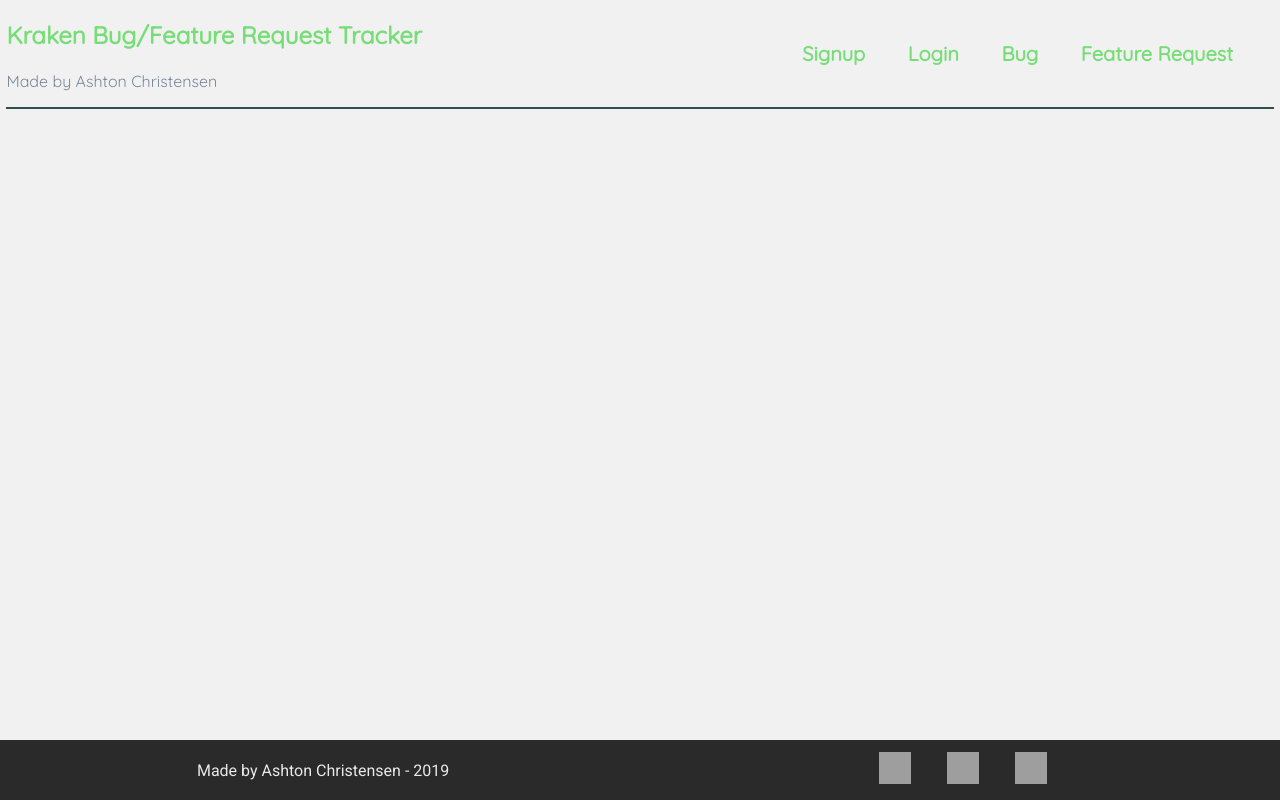
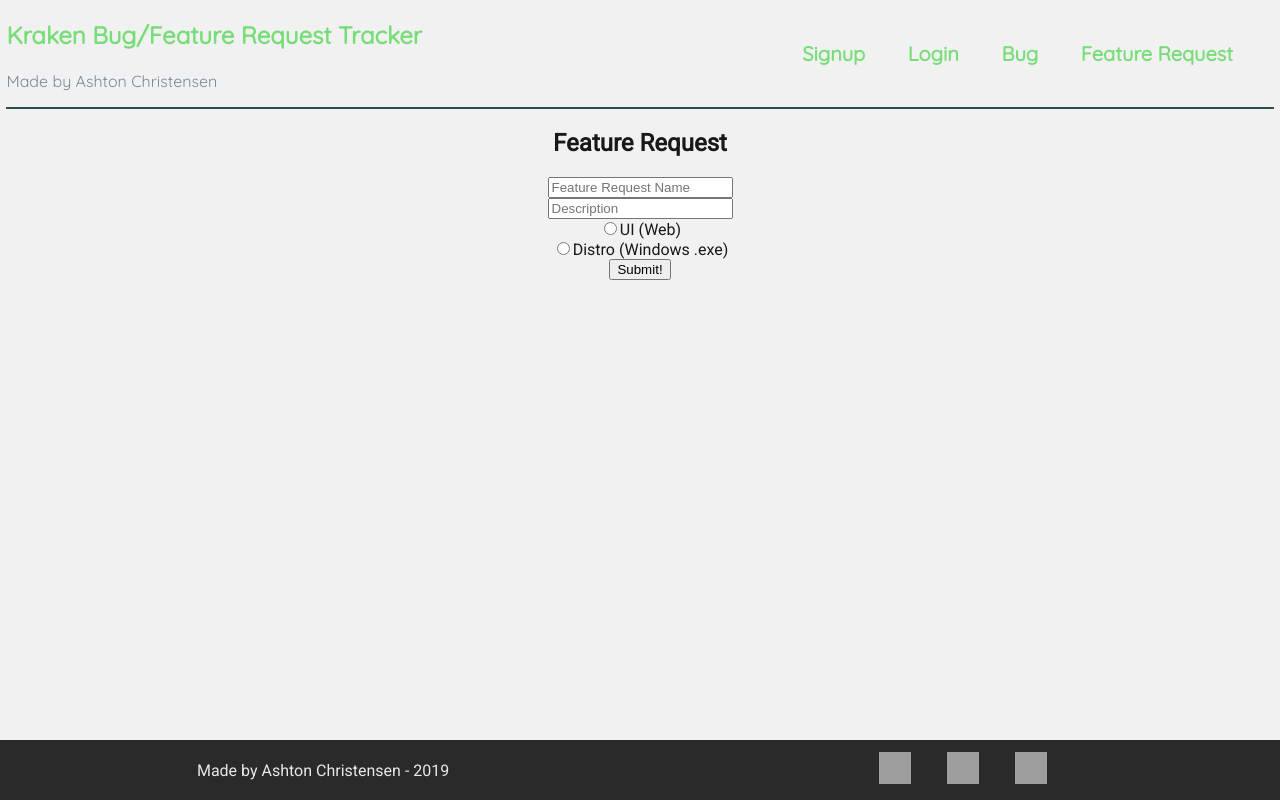
Before and after one commit to Ashton-C/ktracker, a React (Create React App) app in the folder UI/: page /report/feature in a window 1280 px wide. Built offline with nearby package versions, Linux system fonts and the light colour scheme; grey boxes are pictures that could not be loaded.

Commit message:
Basic form structure to bug and feature
Just made the basic form structure for the /report components. Will come back for actual functionality and CSS tomorrow.

```diff
--- a/UI/src/components/content/report/bug/index.js
+++ b/UI/src/components/content/report/bug/index.js
@@ -2,6 +2,34 @@ import React, { Component } from 'react';
 
 export default class Bug extends Component {
   render() {
-    return <div className="Bug" />;
+    return (
+      <div className="Bug">
+        <h2>Bug Report</h2>
+        <form>
+          <input type="text" name="name" placeholder="Bug Name" />
+          <br />
+          <input type="text" name="description" placeholder="Description" />
+          <br />
+          <label>
+            <input
+              type="radio"
+              name="platform"
+              value="UI (Web)"
+              placeholder="UI (Web)"
+            />
+            UI (Web)
+          </label>
+          <br />
+          <label>
+            <input type="radio" name="platform" value="Distro (Windows .exe)" />
+            Distro (Windows .exe)
+          </label>
+          <br />
+          <button type="submit" name="submit" onClick={this.handleSubmit}>
+            Submit!
+          </button>
+        </form>
+      </div>
+    );
   }
 }
--- a/UI/src/components/content/report/feature/index.js
+++ b/UI/src/components/content/report/feature/index.js
@@ -2,6 +2,34 @@ import React, { Component } from 'react';
 
 export default class Feature extends Component {
   render() {
-    return <div className="Feature" />;
+    return (
+      <div className="Feature">
+        <h2>Feature Request</h2>
+        <form>
+          <input type="text" name="name" placeholder="Feature Request Name" />
+          <br />
+          <input type="text" name="description" placeholder="Description" />
+          <br />
+          <label>
+            <input
+              type="radio"
+              name="platform"
+              value="UI (Web)"
+              placeholder="UI (Web)"
+            />
+            UI (Web)
+          </label>
+          <br />
+          <label>
+            <input type="radio" name="platform" value="Distro (Windows .exe)" />
+            Distro (Windows .exe)
+          </label>
+          <br />
+          <button type="submit" name="submit" onClick={this.handleSubmit}>
+            Submit!
+          </button>
+        </form>
+      </div>
+    );
   }
 }
```
